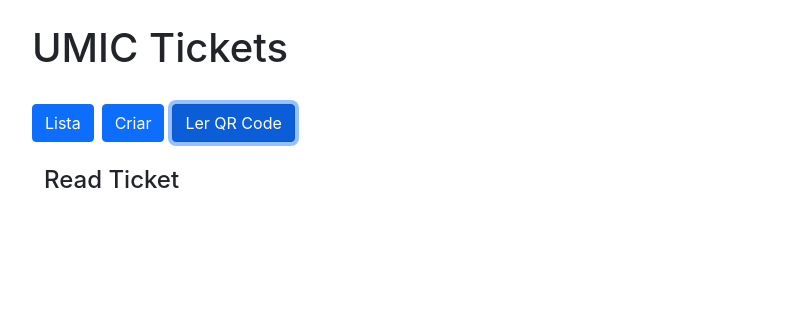
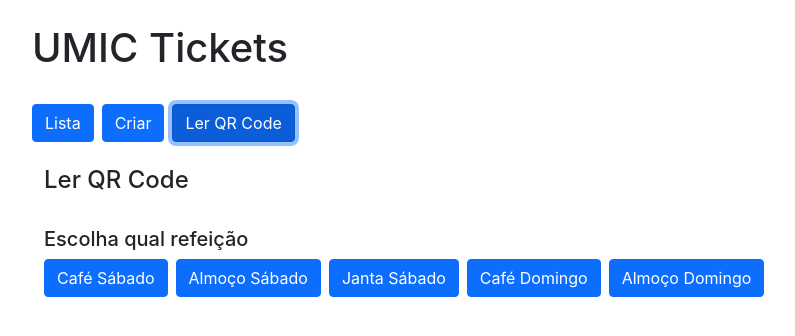
Before and after one commit to umic-labs/qrcomer, a React (Create React App) app: page / in a window 1280 px wide. Both pictures are taken after a click on the button "Ler QR Code". Shown: the top 336 px of the page, without its empty margins (50-845 px from the left). Built offline with nearby package versions, Linux system fonts and the light colour scheme.

Commit message:
Adiciona funçao para atualizar refeicao

```diff
--- /dev/null
+++ b/src/constants/ticket-list.js
@@ -0,0 +1,8 @@
+export const initialTicketList = [
+  {
+    id: '2564A',
+    name: 'Igor Aragão',
+    church: 'PIC Taguatinga',
+    meals: [1, 0, 0],
+  },
+]
--- a/src/pages/create-ticket.js
+++ b/src/pages/create-ticket.js
@@ -1,5 +1,4 @@
 import React, { useState } from 'react'
-
 import { createTicket } from '../services/tickets-service'
 
 const initialTicketForm = {
--- a/src/pages/list-tickets.js
+++ b/src/pages/list-tickets.js
@@ -1,7 +1,5 @@
 function ListTickets({ ticketsManager }) {
   const { tickets } = ticketsManager
-
-  console.log(tickets)
 
   const getTicketMealStatus = (meals) =>
     meals.map((meal) => {
@@ -40,9 +38,7 @@ function ListTickets({ ticketsManager }) {
               <th scope="col">Refeição</th>
             </tr>
           </thead>
-          <tbody>
-            {listTickets()}
-          </tbody>
+          <tbody>{listTickets()}</tbody>
         </table>
       </div>
     </div>
--- a/src/pages/read-ticket.js
+++ b/src/pages/read-ticket.js
@@ -1,9 +1,65 @@
+import React, { useState } from 'react'
+import { updateMeal } from '../services/tickets-service'
+
 function ReadTicket() {
-    return (
-      <div className="container pt-4">
-        <h4>Read Ticket</h4>
-      </div>
-    );
-  }
+  const [currentMeal, setCurrentMeal] = useState(null)
 
-  export default ReadTicket;
+  return (
+    <div className="container pt-4">
+      <h4>Ler QR Code</h4>
+      <br />
+      {!currentMeal ? (
+        <>
+          <h5>Escolha qual refeição</h5>
+          <button
+            className="btn btn-primary me-2 mb-2"
+            onClick={() => setCurrentMeal(0)}
+          >
+            Café Sábado
+          </button>
+          <button
+            className="btn btn-primary me-2 mb-2"
+            onClick={() => setCurrentMeal(1)}
+          >
+            Almoço Sábado
+          </button>
+          <button
+            className="btn btn-primary me-2 mb-2"
+            onClick={() => setCurrentMeal(2)}
+          >
+            Janta Sábado
+          </button>
+          <button
+            className="btn btn-primary me-2 mb-2"
+            onClick={() => setCurrentMeal(3)}
+          >
+            Café Domingo
+          </button>
+          <button
+            className="btn btn-primary me-2 mb-2"
+            onClick={() => setCurrentMeal(4)}
+          >
+            Almoço Domingo
+          </button>
+        </>
+      ) : (
+        <>
+          <button className="btn" onClick={() => setCurrentMeal(null)}>
+            Voltar
+          </button>
+          <br />
+        </>
+      )}
+    </div>
+  )
+}
+
+export default ReadTicket
+
+/*
+AÇÕES
+
+Registrar refeição
+Avisar se já tiver comido
+
+*/
--- a/src/services/tickets-service.js
+++ b/src/services/tickets-service.js
@@ -1,11 +1,4 @@
-const initialTicketList = [
-  {
-    id: '2564A',
-    name: 'Igor Aragão',
-    church: 'PIC Taguatinga',
-    meals: [1, 0, 0],
-  },
-]
+import { initialTicketList } from '../constants/ticket-list'
 
 export function getTickets() {
   if (typeof window !== 'undefined' && window) {
@@ -28,3 +21,13 @@ export function createTicket(ticketsManager, newTicket) {
   localStorage.setItem('tickets', JSON.stringify(tickets))
   setTickets(tickets)
 }
+
+export function updateMeal(ticketsManager, ticketID, currentMeal) {
+  const { tickets, setTickets } = ticketsManager
+
+  let ticketIndex = tickets.findIndex((ticket => ticket.id === ticketID))
+  if (tickets[ticketIndex].meal[currentMeal] === 1) return false
+
+  setTickets(tickets)
+  return true
+}
```
